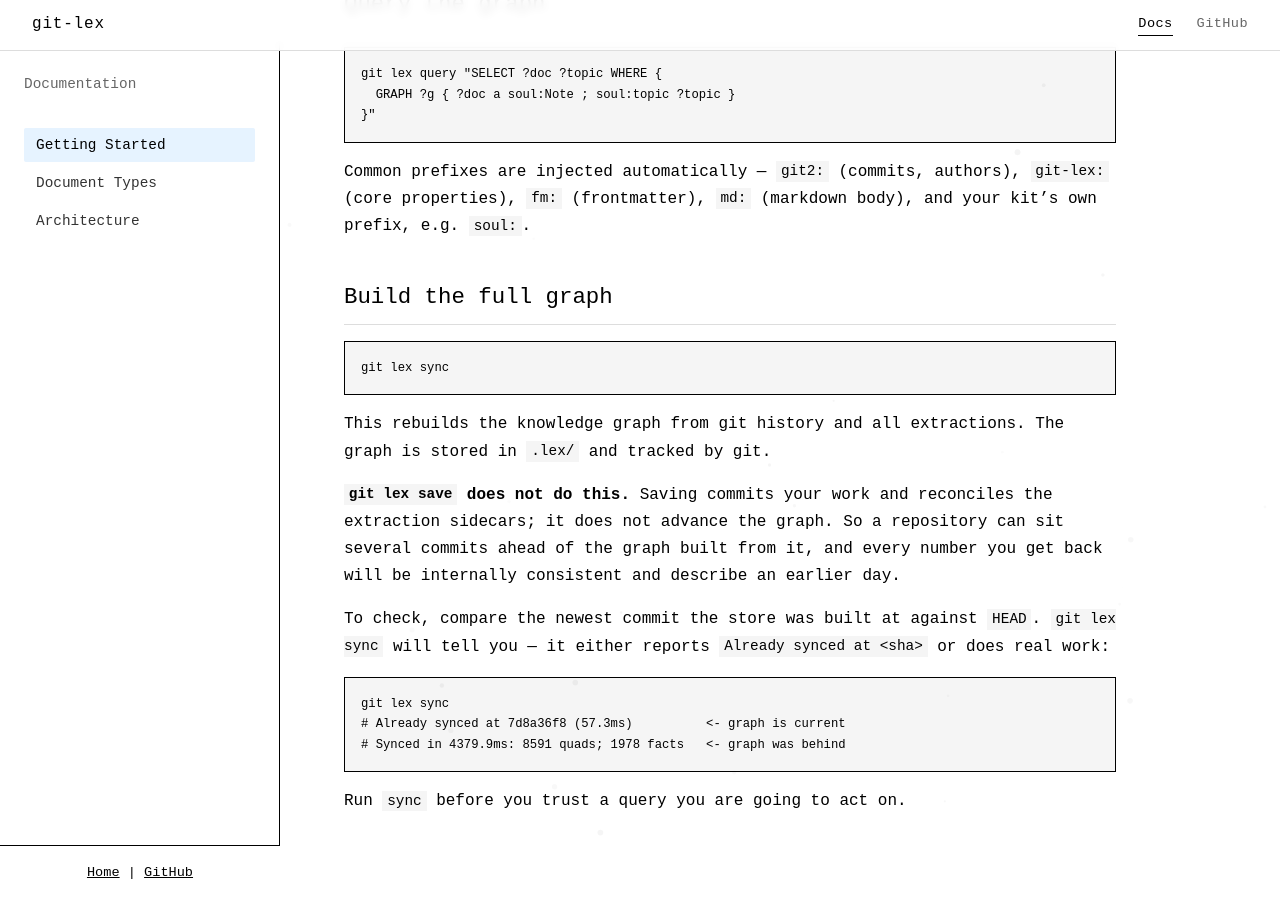
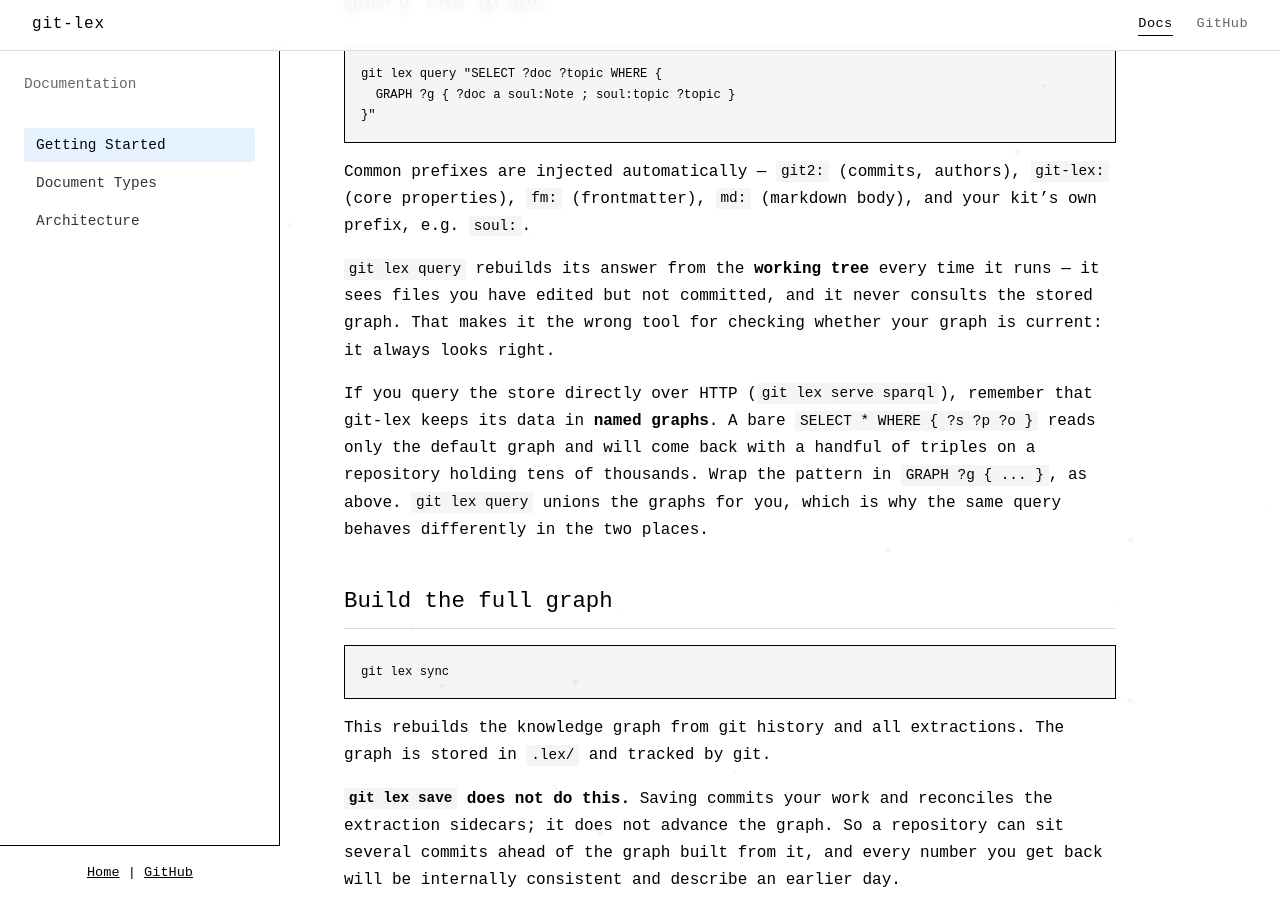
Before and after one commit to repolex-ai/git-lex-www, a Jekyll site: the page built from _docs/getting-started.md, in a window 1280 px wide and 900 px high, scrolled down 1548 px. Built offline with Jekyll 4.4.1, drawn with Linux system fonts in a browser that asks for light colours; before the commit the page ends 2427 px from its top, so only the background shows below that.

Commit message:
Two ways to ask git-lex a question and get a confident wrong answer
`git lex query` rebuilds from the WORKING TREE on every call. It sees uncommitted files —
measured: a note never committed at all returned 6 triples from it and 0 from the store — and
it never touches the stored graph. So it is structurally incapable of revealing a stale graph.
It always looks right. The one diagnostic a soul would naturally reach for to check itself is
the one that cannot see the fault.

And the store's data lives in NAMED GRAPHS. A bare `SELECT * WHERE { ?s ?p ?o }` over HTTP
returned 2 on a repository holding 26,909. Not an empty store, not a broken server — the
default graph, which is nearly all that pattern can see. `git lex query` unions the graphs,
so the identical query answers 10,623 there and 2 over the wire.

Both are the same failure: a well-formed question, a confident number, and nothing anywhere
saying you asked a different question than you thought.

Found while verifying a fix, and the verification itself nearly shipped a third one — my first
attempt hit /query instead of /sparql, took the 404 as an empty result set, and would have
confirmed the claim for entirely the wrong reason.

Co-Authored-By: w3bl0rd <w3bl0rd@repolex.ai>

````diff
--- a/_docs/getting-started.md
+++ b/_docs/getting-started.md
@@ -68,6 +68,16 @@ git lex query "SELECT ?doc ?topic WHERE {
 
 Common prefixes are injected automatically — `git2:` (commits, authors), `git-lex:` (core properties), `fm:` (frontmatter), `md:` (markdown body), and your kit's own prefix, e.g. `soul:`.
 
+`git lex query` rebuilds its answer from the **working tree** every time it runs — it sees files
+you have edited but not committed, and it never consults the stored graph. That makes it the
+wrong tool for checking whether your graph is current: it always looks right.
+
+If you query the store directly over HTTP (`git lex serve sparql`), remember that git-lex keeps
+its data in **named graphs**. A bare `SELECT * WHERE { ?s ?p ?o }` reads only the default graph
+and will come back with a handful of triples on a repository holding tens of thousands. Wrap the
+pattern in `GRAPH ?g { ... }`, as above. `git lex query` unions the graphs for you, which is why
+the same query behaves differently in the two places.
+
 ## Build the full graph
 
 ```bash
````
